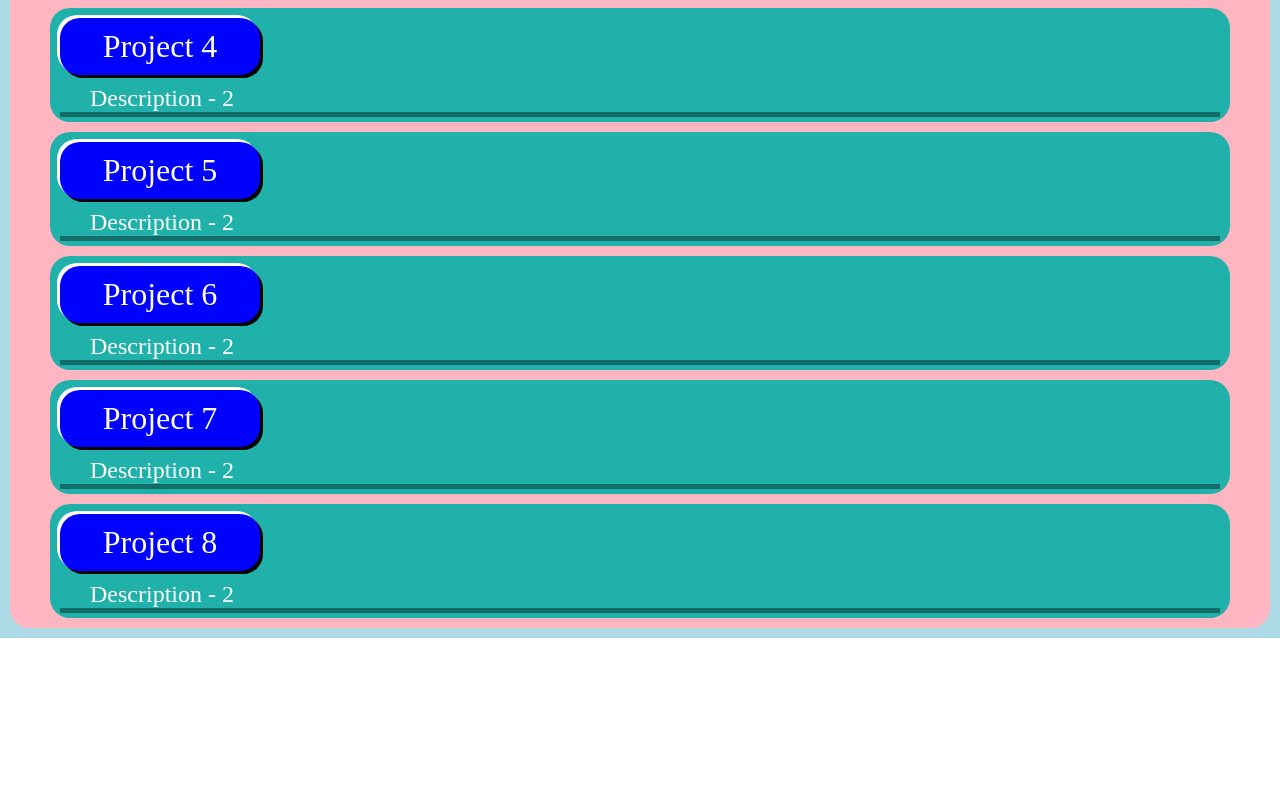
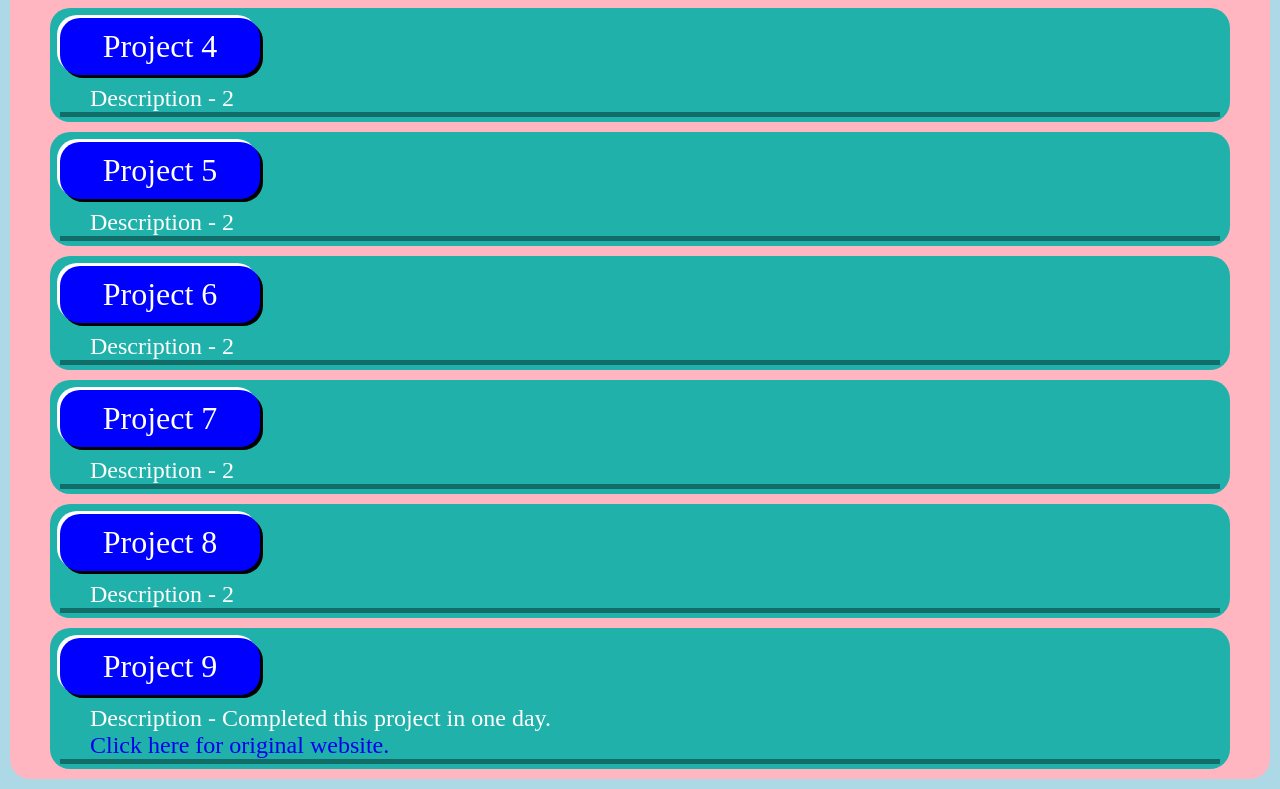
Before and after one commit to praveenmehta160798/learn-css, a plain HTML site: page index.html in a window 1280 px wide. Shown: the part 761-1550 px from the top of the page. Before the commit the page ends 1399 px from the top, so only its background shows below. Drawn offline with Linux system fonts and the light colour scheme.

Commit message:
Update home page

```diff
--- a/index.html
+++ b/index.html
@@ -73,6 +73,12 @@
                         <a href="projects/2022/October/08/index.html" class="my-project-name">Project 8</a>
                         <div class="my-project-description">Description - 2</div>
                     </div>
+                    <div class="my-project">
+                        <a href="projects/2022/October/09/index.html" class="my-project-name">Project 9</a>
+                        <div class="my-project-description">Description - Completed this project in one day. <br>
+                            <a href="https://ovinga153z.zyrosite.com/">Click here for original website.</a>
+                        </div>
+                    </div>
                 </div>
             </div>
         </div>
```
